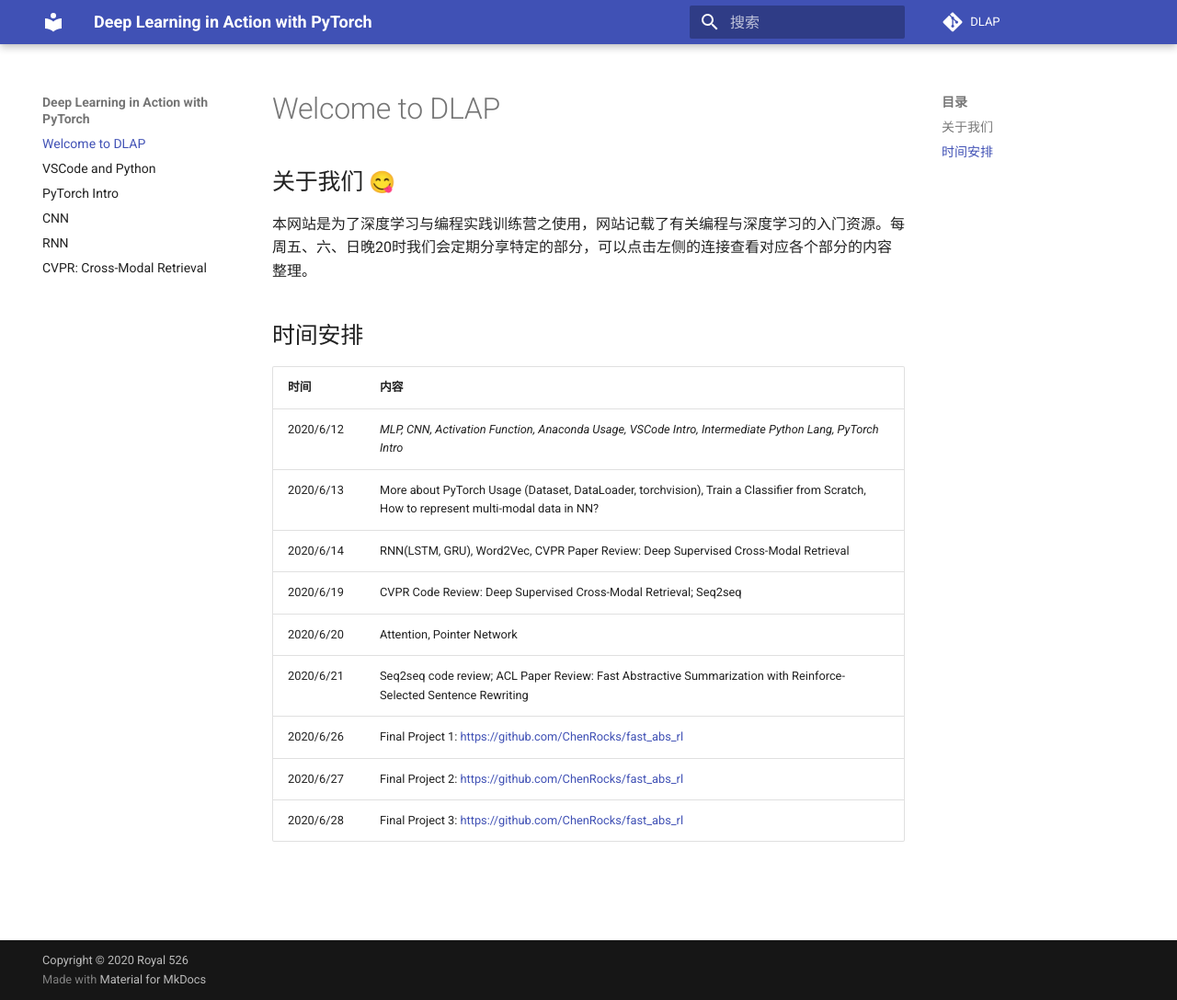
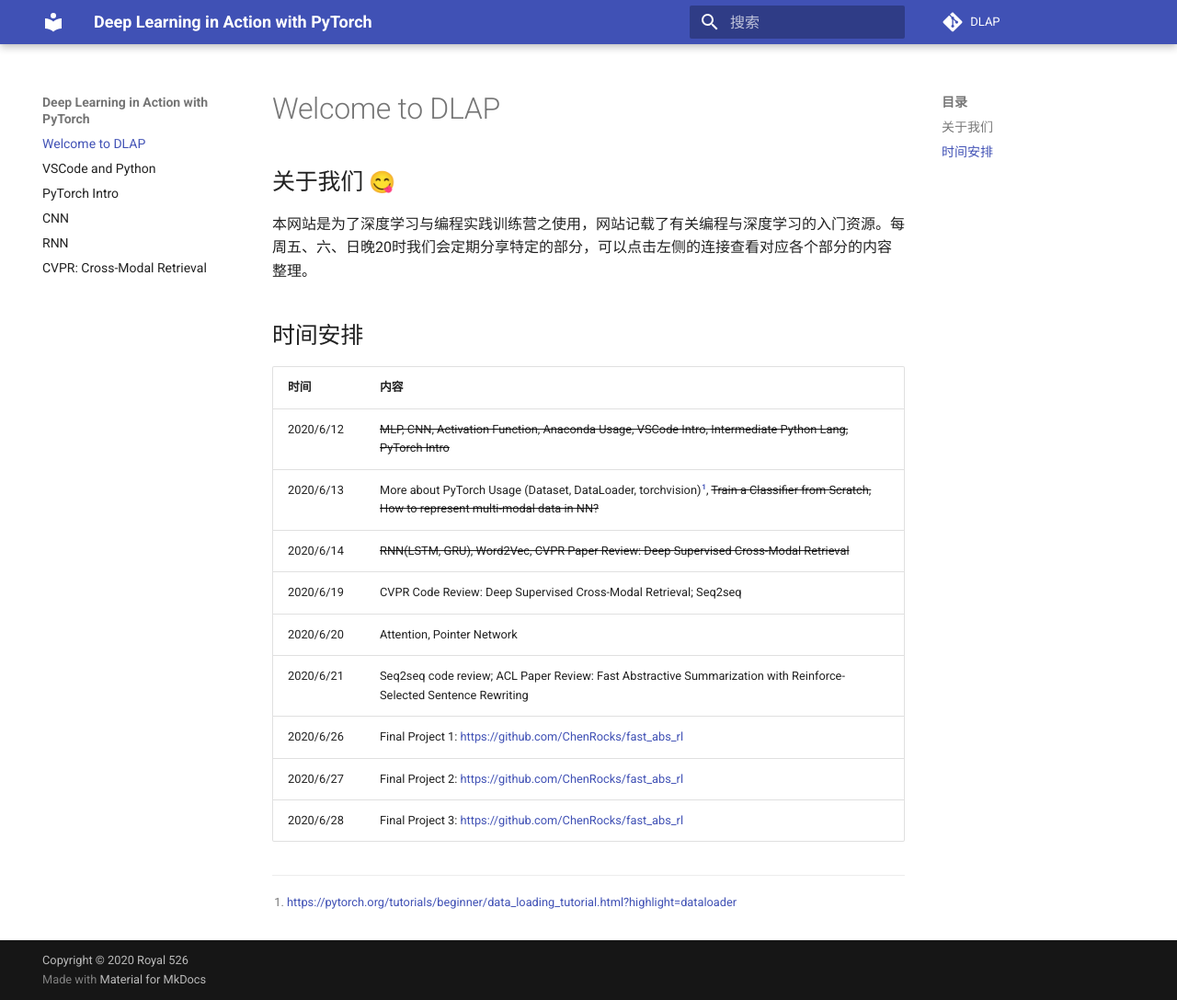
Before and after one commit to Royal-526/DLAP, an MkDocs documentation site: the page built from docs/index.md, in a window 1280 px wide and 1087 px high. Shown: the whole window at 92% size. Built offline with MkDocs 1.6.1 and Material for MkDocs 9.7.7, drawn with Linux system fonts in a browser that asks for light colours; emoji names are drawn with the system emoji font; comment, search, counter and statistics services are not loaded.

Commit message:
update schedule

```diff
--- a/docs/index.md
+++ b/docs/index.md
@@ -8,12 +8,15 @@
 
 时间        | 内容
 -----------| -----
-2020/6/12  | _MLP, CNN, Activation Function, Anaconda Usage, VSCode Intro, Intermediate Python Lang, PyTorch Intro_
-2020/6/13  | More about PyTorch Usage (Dataset, DataLoader, torchvision), Train a Classifier from Scratch, How to represent multi-modal data in NN?
-2020/6/14  | RNN(LSTM, GRU), Word2Vec, CVPR Paper Review:  Deep Supervised Cross-Modal Retrieval
+2020/6/12  | ~~MLP, CNN, Activation Function, Anaconda Usage, VSCode Intro, Intermediate Python Lang, PyTorch Intro~~
+2020/6/13  | More about PyTorch Usage (Dataset, DataLoader, torchvision)[^1], ~~Train a Classifier from Scratch, How to represent multi-modal data in NN?~~
+2020/6/14  | ~~RNN(LSTM, GRU), Word2Vec, CVPR Paper Review:  Deep Supervised Cross-Modal Retrieval~~
 2020/6/19  | CVPR Code Review:  Deep Supervised Cross-Modal Retrieval; Seq2seq
 2020/6/20  | Attention, Pointer Network
 2020/6/21  | Seq2seq code review; ACL Paper Review:  Fast Abstractive Summarization with Reinforce-Selected Sentence Rewriting
 2020/6/26  | Final Project 1: https://github.com/ChenRocks/fast_abs_rl
 2020/6/27  | Final Project 2: https://github.com/ChenRocks/fast_abs_rl
 2020/6/28  | Final Project 3: https://github.com/ChenRocks/fast_abs_rl
+
+
+[^1]: https://pytorch.org/tutorials/beginner/data_loading_tutorial.html?highlight=dataloader
```
